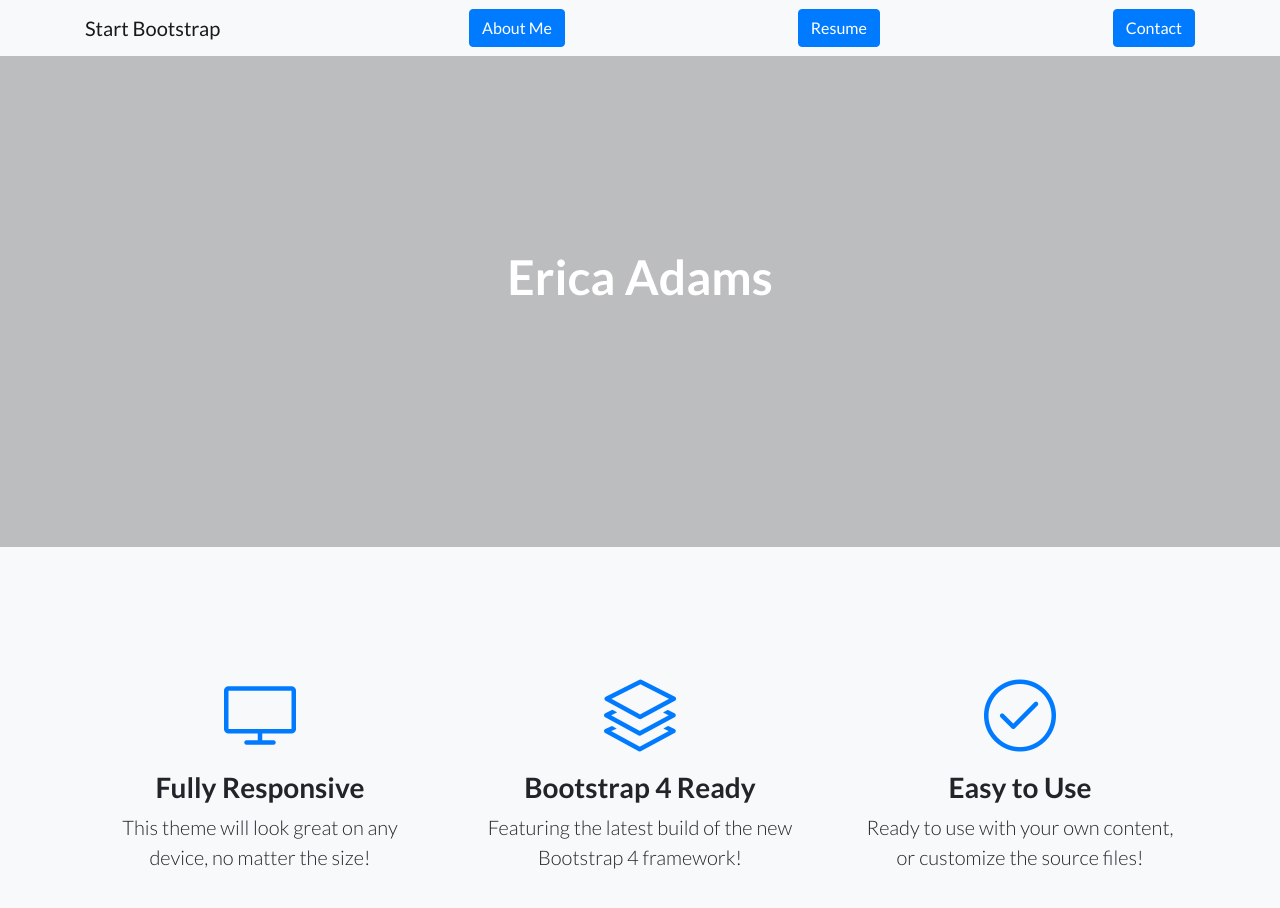
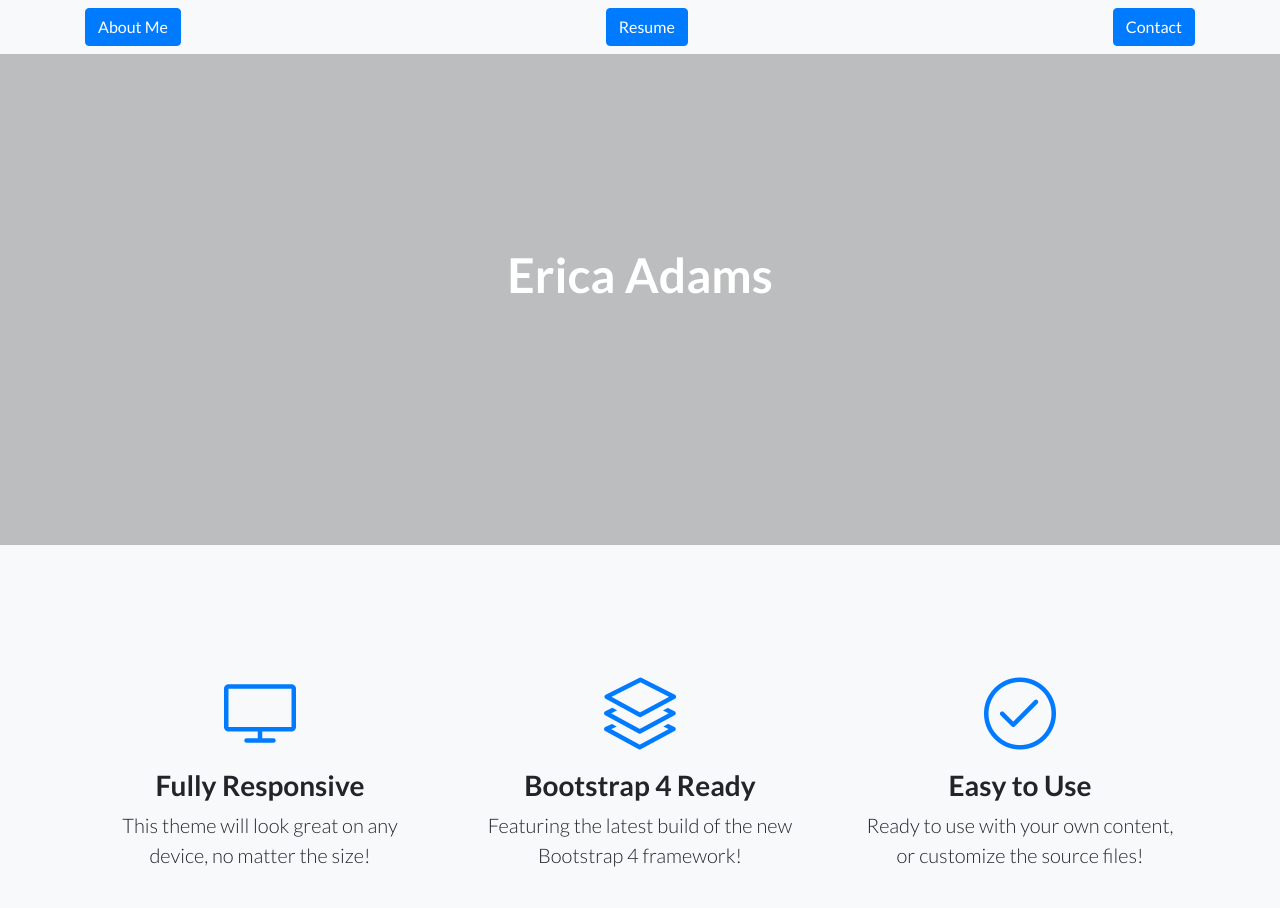
Before and after one commit to eadams2/eadams2.github.io, a website: page index.html in a window 1280 px wide. Shown: the top 908 px of the page. Drawn offline with Linux system fonts and the light colour scheme.

Commit message:
Update index.html

```diff
--- a/index.html
+++ b/index.html
@@ -8,7 +8,7 @@
     <meta name="description" content="">
     <meta name="author" content="">
 
-    <title>Landing Page - Start Bootstrap Theme</title>
+    <title>eadams2.github.io</title>
 
     <!-- Bootstrap core CSS -->
     <link href="vendor/bootstrap/css/bootstrap.min.css" rel="stylesheet">
@@ -28,7 +28,6 @@
     <!-- Navigation -->
     <nav class="navbar navbar-light bg-light static-top">
       <div class="container">
-        <a class="navbar-brand" href="#">Start Bootstrap</a>
         <a class="btn btn-primary" href="#">About Me</a>
         <a class="btn btn-primary" href="#">Resume</a>
         <a class="btn btn-primary" href="#">Contact</a>
```
